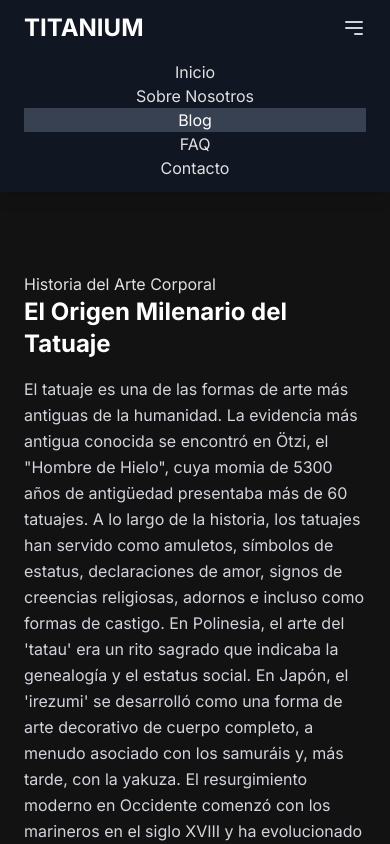
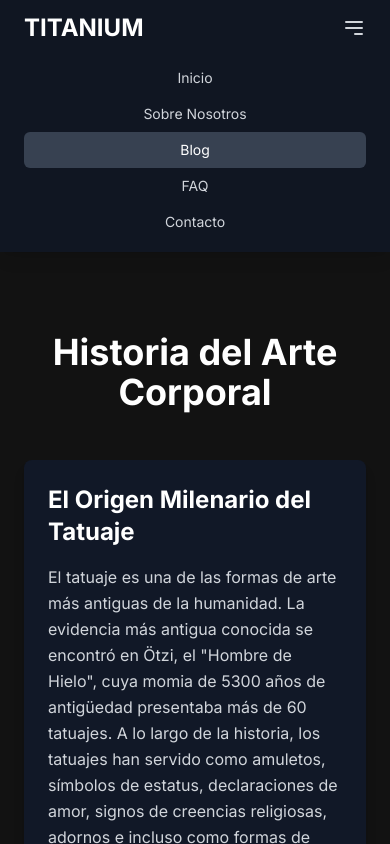
Before and after one commit to Al-Be-Na/TITANIUM-DEUSTO, a plain HTML site: page Index.html in a window 390 px wide. Both pictures are taken after a click on the button "Abrir menú". Shown: the top 844 px of the page. Drawn offline with nearby package versions, Linux system fonts and the light colour scheme.

Commit message:
Index.html

```diff
--- a/Index.html
+++ b/Index.html
@@ -5,15 +5,22 @@
     <meta name="viewport" content="width=device-width, initial-scale=1.0">
     <title>Blog | TITANIUM</title>
     <meta name="description" content="Explora la fascinante historia del tatuaje y el piercing en el blog de TITANIUM. Descubre los orígenes y significados de este arte ancestral.">
+
+    <!-- Tailwind CDN actualizado -->
     <script src="https://cdn.tailwindcss.com"></script>
+
+    <!-- Fuente -->
     <link rel="preconnect" href="https://fonts.googleapis.com">
     <link rel="preconnect" href="https://fonts.gstatic.com" crossorigin>
     <link href="https://fonts.googleapis.com/css2?family=Inter:wght@400;700;900&display=swap" rel="stylesheet">
+
+    <!-- Estilos personalizados -->
     <style>
-        body { font-family: 'Inter', sans-serif; background-color: #121212; color: #e0e0e0; }
-        .nav-link { @apply text-gray-300 hover:text-white transition-colors duration-300 px-3 py-2 rounded-md text-sm font-medium; }
-        .section-title { @apply text-4xl font-bold text-center mb-12 text-white; }
-        .card { @apply bg-gray-900 p-6 rounded-lg shadow-lg hover:shadow-xl transition-shadow duration-300; }
+        body {
+            font-family: 'Inter', sans-serif;
+            background-color: #121212;
+            color: #e0e0e0;
+        }
     </style>
 </head>
 <body class="antialiased">
@@ -24,24 +31,26 @@
             <div class="flex items-center justify-between">
                 <a href="index.html" class="text-2xl font-bold text-white">TITANIUM</a>
                 <div class="hidden md:flex items-center space-x-4">
-                    <a href="index.html" class="nav-link">Inicio</a>
-                    <a href="sobre-nosotros.html" class="nav-link">Sobre Nosotros</a>
-                    <a href="blog.html" class="nav-link bg-gray-700 text-white">Blog</a>
-                    <a href="faq.html" class="nav-link">FAQ</a>
-                    <a href="contacto.html" class="nav-link">Contacto</a>
+                    <a href="index.html" class="text-gray-300 hover:text-white transition-colors duration-300 px-3 py-2 rounded-md text-sm font-medium">Inicio</a>
+                    <a href="sobre-nosotros.html" class="text-gray-300 hover:text-white transition-colors duration-300 px-3 py-2 rounded-md text-sm font-medium">Sobre Nosotros</a>
+                    <a href="blog.html" class="bg-gray-700 text-white px-3 py-2 rounded-md text-sm font-medium">Blog</a>
+                    <a href="faq.html" class="text-gray-300 hover:text-white transition-colors duration-300 px-3 py-2 rounded-md text-sm font-medium">FAQ</a>
+                    <a href="contacto.html" class="text-gray-300 hover:text-white transition-colors duration-300 px-3 py-2 rounded-md text-sm font-medium">Contacto</a>
                 </div>
                 <div class="flex items-center space-x-4">
                     <button id="mobile-menu-button" class="md:hidden text-gray-300 hover:text-white" aria-label="Abrir menú">
-                        <svg xmlns="http://www.w3.org/2000/svg" class="h-6 w-6" fill="none" viewBox="0 0 24 24" stroke="currentColor"><path stroke-linecap="round" stroke-linejoin="round" stroke-width="2" d="M4 6h16M4 12h16m-7 6h7" /></svg>
+                        <svg xmlns="http://www.w3.org/2000/svg" class="h-6 w-6" fill="none" viewBox="0 0 24 24" stroke="currentColor">
+                            <path stroke-linecap="round" stroke-linejoin="round" stroke-width="2" d="M4 6h16M4 12h16m-7 6h7" />
+                        </svg>
                     </button>
                 </div>
             </div>
             <div id="mobile-menu" class="hidden md:hidden mt-4">
-                <a href="index.html" class="block nav-link text-center">Inicio</a>
-                <a href="sobre-nosotros.html" class="block nav-link text-center">Sobre Nosotros</a>
-                <a href="blog.html" class="block nav-link text-center bg-gray-700 text-white">Blog</a>
-                <a href="faq.html" class="block nav-link text-center">FAQ</a>
-                <a href="contacto.html" class="block nav-link text-center">Contacto</a>
+                <a href="index.html" class="block text-gray-300 hover:text-white transition-colors duration-300 px-3 py-2 rounded-md text-sm font-medium text-center">Inicio</a>
+                <a href="sobre-nosotros.html" class="block text-gray-300 hover:text-white transition-colors duration-300 px-3 py-2 rounded-md text-sm font-medium text-center">Sobre Nosotros</a>
+                <a href="blog.html" class="block bg-gray-700 text-white px-3 py-2 rounded-md text-sm font-medium text-center">Blog</a>
+                <a href="faq.html" class="block text-gray-300 hover:text-white transition-colors duration-300 px-3 py-2 rounded-md text-sm font-medium text-center">FAQ</a>
+                <a href="contacto.html" class="block text-gray-300 hover:text-white transition-colors duration-300 px-3 py-2 rounded-md text-sm font-medium text-center">Contacto</a>
             </div>
         </nav>
     </header>
@@ -49,15 +58,19 @@
     <!-- MAIN CONTENT -->
     <main class="py-20">
         <div class="container mx-auto px-6">
-            <h1 class="section-title">Historia del Arte Corporal</h1>
+            <h1 class="text-4xl font-bold text-center mb-12 text-white">Historia del Arte Corporal</h1>
             <div class="max-w-4xl mx-auto space-y-12">
-                <article class="card">
+                <article class="bg-gray-900 p-6 rounded-lg shadow-lg hover:shadow-xl transition-shadow duration-300">
                     <h3 class="text-2xl font-bold mb-4 text-white">El Origen Milenario del Tatuaje</h3>
-                    <p class="text-gray-300 leading-relaxed">El tatuaje es una de las formas de arte más antiguas de la humanidad. La evidencia más antigua conocida se encontró en Ötzi, el "Hombre de Hielo", cuya momia de 5300 años de antigüedad presentaba más de 60 tatuajes. A lo largo de la historia, los tatuajes han servido como amuletos, símbolos de estatus, declaraciones de amor, signos de creencias religiosas, adornos e incluso como formas de castigo. En Polinesia, el arte del 'tatau' era un rito sagrado que indicaba la genealogía y el estatus social. En Japón, el 'irezumi' se desarrolló como una forma de arte decorativo de cuerpo completo, a menudo asociado con los samuráis y, más tarde, con la yakuza. El resurgimiento moderno en Occidente comenzó con los marineros en el siglo XVIII y ha evolucionado hasta convertirse en la forma de expresión personal universal que conocemos hoy.</p>
+                    <p class="text-gray-300 leading-relaxed">
+                        El tatuaje es una de las formas de arte más antiguas de la humanidad. La evidencia más antigua conocida se encontró en Ötzi, el "Hombre de Hielo", cuya momia de 5300 años de antigüedad presentaba más de 60 tatuajes. A lo largo de la historia, los tatuajes han servido como amuletos, símbolos de estatus, declaraciones de amor, signos de creencias religiosas, adornos e incluso como formas de castigo. En Polinesia, el arte del 'tatau' era un rito sagrado que indicaba la genealogía y el estatus social. En Japón, el 'irezumi' se desarrolló como una forma de arte decorativo de cuerpo completo, a menudo asociado con los samuráis y, más tarde, con la yakuza. El resurgimiento moderno en Occidente comenzó con los marineros en el siglo XVIII y ha evolucionado hasta convertirse en la forma de expresión personal universal que conocemos hoy.
+                    </p>
                 </article>
-                <article class="card">
+                <article class="bg-gray-900 p-6 rounded-lg shadow-lg hover:shadow-xl transition-shadow duration-300">
                     <h3 class="text-2xl font-bold mb-4 text-white">El Piercing: Más que un Adorno</h3>
-                    <p class="text-gray-300 leading-relaxed">Al igual que los tatuajes, las perforaciones corporales tienen raíces ancestrales. Se han practicado en casi todas las culturas del mundo por diversas razones. Desde los faraones egipcios que se perforaban el ombligo como rito de realeza, hasta los guerreros romanos que usaban piercings en los pezones como señal de virilidad y para sujetar sus capas. En las culturas tribales de África y América del Sur, los piercings en labios y orejas, a menudo dilatados, simbolizaban la belleza y la madurez. Hoy en día, el piercing ha sido adoptado por la cultura mainstream como una poderosa forma de autoexpresión, individualidad y estética personal, lejos de sus significados rituales originales pero manteniendo su poder como declaración de identidad.</p>
+                    <p class="text-gray-300 leading-relaxed">
+                        Al igual que los tatuajes, las perforaciones corporales tienen raíces ancestrales. Se han practicado en casi todas las culturas del mundo por diversas razones. Desde los faraones egipcios que se perforaban el ombligo como rito de realeza, hasta los guerreros romanos que usaban piercings en los pezones como señal de virilidad y para sujetar sus capas. En las culturas tribales de África y América del Sur, los piercings en labios y orejas, a menudo dilatados, simbolizaban la belleza y la madurez. Hoy en día, el piercing ha sido adoptado por la cultura mainstream como una poderosa forma de autoexpresión, individualidad y estética personal, lejos de sus significados rituales originales pero manteniendo su poder como declaración de identidad.
+                    </p>
                 </article>
             </div>
         </div>
@@ -75,11 +88,20 @@
         </div>
     </footer>
 
+    <!-- SCRIPTS -->
     <script>
-        document.getElementById('mobile-menu-button').addEventListener('click', () => {
-            document.getElementById('mobile-menu').classList.toggle('hidden');
-        });
-        document.getElementById('year').textContent = new Date().getFullYear();
+        // Menú móvil
+        const btn = document.getElementById('mobile-menu-button');
+        const menu = document.getElementById('mobile-menu');
+        if (btn && menu) {
+            btn.addEventListener('click', () => menu.classList.toggle('hidden'));
+        }
+
+        // Año automático
+        const yearSpan = document.getElementById('year');
+        if (yearSpan) {
+            yearSpan.textContent = new Date().getFullYear();
+        }
     </script>
 </body>
 </html>
```
